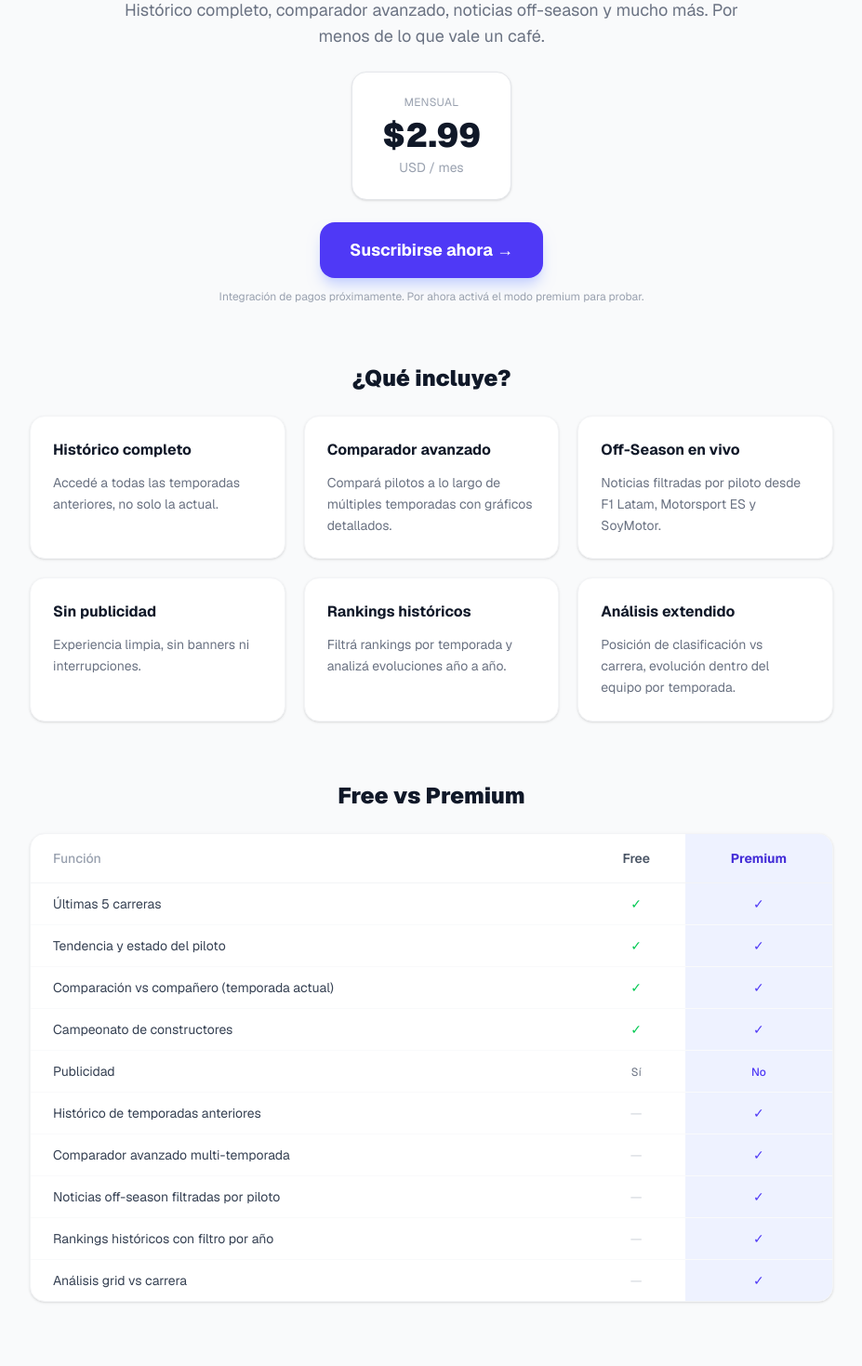
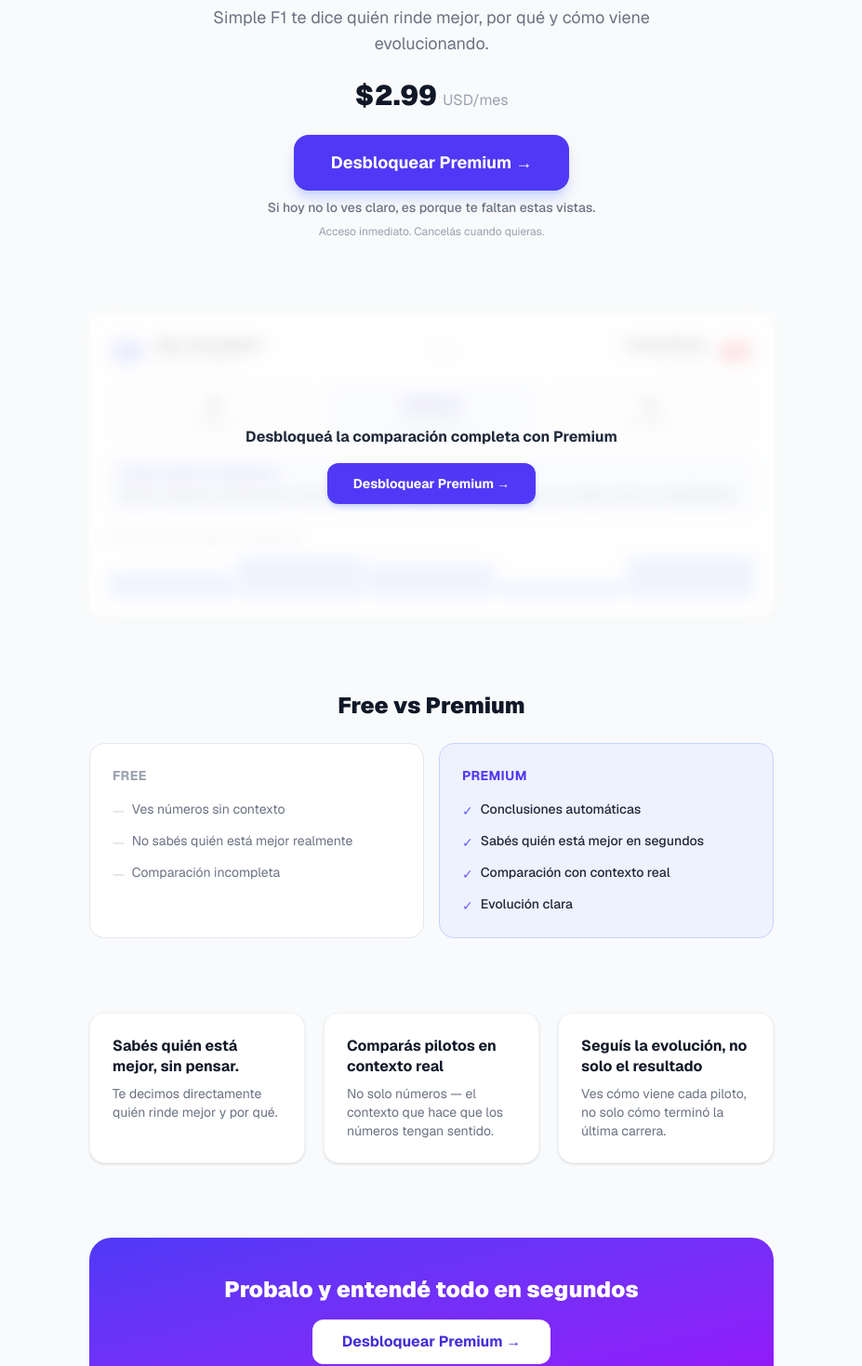
Before and after one commit to GomezAgustinAlca/simple-f1, a Next.js app: page /premium in a window 1280 px wide. Shown: the part 320-1789 px from the top of the page at 93% size, without its empty margins (176-1103 px from the left). Built offline with nearby package versions, Linux system fonts and the light colour scheme.

Commit message:
connect premium checkout link

```diff
--- a/src/app/premium/page.tsx
+++ b/src/app/premium/page.tsx
@@ -1,207 +1,190 @@
-"use client"
+const CHECKOUT_URL = "https://simplef1.lemonsqueezy.com/checkout/buy/a17d801a-9e92-4da7-9e2b-e314c6d30906"
 
-import { useAuth } from "@/contexts/AuthContext"
+const freeItems = [
+  "Ves números sin contexto",
+  "No sabés quién está mejor realmente",
+  "Comparación incompleta",
+]
 
-const features = [
+const premiumItems = [
+  "Conclusiones automáticas",
+  "Sabés quién está mejor en segundos",
+  "Comparación con contexto real",
+  "Evolución clara",
+]
+
+const benefits = [
   {
-    title: "Histórico completo",
-    desc: "Accedé a todas las temporadas anteriores, no solo la actual.",
+    title: "Sabés quién está mejor, sin pensar.",
+    desc: "Te decimos directamente quién rinde mejor y por qué.",
   },
   {
-    title: "Comparador avanzado",
-    desc: "Compará pilotos a lo largo de múltiples temporadas con gráficos detallados.",
+    title: "Comparás pilotos en contexto real",
+    desc: "No solo números — el contexto que hace que los números tengan sentido.",
   },
   {
-    title: "Off-Season en vivo",
-    desc: "Noticias filtradas por piloto desde F1 Latam, Motorsport ES y SoyMotor.",
-  },
-  {
-    title: "Sin publicidad",
-    desc: "Experiencia limpia, sin banners ni interrupciones.",
-  },
-  {
-    title: "Rankings históricos",
-    desc: "Filtrá rankings por temporada y analizá evoluciones año a año.",
-  },
-  {
-    title: "Análisis extendido",
-    desc: "Posición de clasificación vs carrera, evolución dentro del equipo por temporada.",
+    title: "Seguís la evolución, no solo el resultado",
+    desc: "Ves cómo viene cada piloto, no solo cómo terminó la última carrera.",
   },
 ]
 
-const faq = [
-  {
-    q: "¿Qué pasa si no hay carreras en este momento?",
-    a: "Todas las funciones premium están disponibles siempre. En off-season podés ver el histórico completo y las últimas noticias.",
-  },
-  {
-    q: "¿Puedo cancelar cuando quiera?",
-    a: "Sí, podés cancelar en cualquier momento sin penalidades.",
-  },
-  {
-    q: "¿La versión free sigue siendo útil?",
-    a: "Totalmente. La versión free te da acceso a las últimas 5 carreras, tendencia actual y comparación vs compañero de equipo.",
-  },
-  {
-    q: "¿Qué métodos de pago aceptan?",
-    a: "Tarjetas de crédito y débito internacionales vía Stripe. Pronto más opciones.",
-  },
-]
+function MockCompareBlock() {
+  return (
+    <div className="bg-white rounded-2xl border border-gray-100 shadow-sm p-5 space-y-4 pointer-events-none select-none">
+      <div className="flex items-center justify-between">
+        <div className="flex items-center gap-3">
+          <div className="w-10 h-10 rounded-full bg-indigo-100 flex items-center justify-center font-black text-indigo-600 text-sm">VER</div>
+          <div>
+            <p className="font-bold text-gray-900 text-sm">Max Verstappen</p>
+            <p className="text-xs text-gray-400">Red Bull Racing</p>
+          </div>
+        </div>
+        <div className="text-center">
+          <p className="text-xs text-gray-400 uppercase tracking-wide">vs</p>
+        </div>
+        <div className="flex items-center gap-3 flex-row-reverse">
+          <div className="w-10 h-10 rounded-full bg-red-100 flex items-center justify-center font-black text-red-600 text-sm">NOR</div>
+          <div className="text-right">
+            <p className="font-bold text-gray-900 text-sm">Lando Norris</p>
+            <p className="text-xs text-gray-400">McLaren</p>
+          </div>
+        </div>
+      </div>
+
+      <div className="grid grid-cols-3 gap-2 text-center text-sm">
+        <div className="bg-gray-50 rounded-xl p-3">
+          <p className="font-black text-gray-900">2</p>
+          <p className="text-xs text-gray-400">Podios</p>
+        </div>
+        <div className="bg-indigo-50 rounded-xl p-3">
+          <p className="font-black text-indigo-700 text-xs">Tendencia</p>
+          <p className="text-xs text-gray-500 mt-0.5">↑ En mejora</p>
+        </div>
+        <div className="bg-gray-50 rounded-xl p-3">
+          <p className="font-black text-gray-900">3</p>
+          <p className="text-xs text-gray-400">Podios</p>
+        </div>
+      </div>
+
+      <div className="bg-indigo-50 rounded-xl p-3 space-y-1">
+        <p className="text-xs font-bold text-indigo-600 uppercase tracking-wide">Conclusión automática</p>
+        <p className="text-sm text-gray-700">
+          Norris muestra una evolución más consistente en las últimas 5 carreras, con mejor ritmo en clasificación.
+        </p>
+      </div>
+
+      <div className="space-y-2">
+        <p className="text-xs text-gray-400 uppercase tracking-wide font-medium">Evolución últimas 5 carreras</p>
+        <div className="flex items-end gap-1 h-12">
+          {[3, 1, 2, 4, 1].map((pos, i) => (
+            <div key={i} className="flex-1 bg-indigo-200 rounded-sm" style={{ height: `${(6 - pos) * 18}%` }} />
+          ))}
+        </div>
+      </div>
+    </div>
+  )
+}
 
 export default function PremiumPage() {
-  const { isPremium, togglePremium } = useAuth()
+  return (
+    <div className="max-w-3xl mx-auto px-4 py-16 space-y-20">
 
-  return (
-    <div className="max-w-4xl mx-auto px-4 py-16 space-y-16">
-      {/* Hero */}
+      {/* 1. HERO */}
       <section className="text-center space-y-6">
-        <div className="inline-block bg-indigo-100 text-indigo-700 text-xs font-bold px-4 py-1.5 rounded-full uppercase tracking-wide">
-          Simple F1 Premium
+        <h1 className="text-4xl sm:text-5xl font-black text-gray-900 leading-tight">
+          Dejá de mirar tablas.{" "}
+          <span className="text-indigo-600">Entendé quién está mejor en segundos.</span>
+        </h1>
+        <p className="text-gray-500 text-lg max-w-xl mx-auto">
+          Simple F1 te dice quién rinde mejor, por qué y cómo viene evolucionando.
+        </p>
+        <p className="text-3xl font-black text-gray-900">
+          $2.99 <span className="text-base font-normal text-gray-400">USD/mes</span>
+        </p>
+        <div className="space-y-2">
+          <a
+            href={CHECKOUT_URL}
+            className="inline-block bg-indigo-600 hover:bg-indigo-700 text-white font-bold px-10 py-4 rounded-2xl text-lg transition-colors shadow-lg shadow-indigo-200"
+          >
+            Desbloquear Premium →
+          </a>
+          <p className="text-sm text-gray-500 font-medium">
+            Si hoy no lo ves claro, es porque te faltan estas vistas.
+          </p>
+          <p className="text-xs text-gray-400">Acceso inmediato. Cancelás cuando quieras.</p>
         </div>
-        <h1 className="text-4xl sm:text-5xl font-black text-gray-900 leading-tight">
-          Todo el análisis de F1
-          <br />
-          <span className="text-indigo-600">sin límites ni publicidad</span>
-        </h1>
-        <p className="text-gray-500 text-lg max-w-2xl mx-auto">
-          Histórico completo, comparador avanzado, noticias off-season y mucho más.
-          Por menos de lo que vale un café.
-        </p>
+      </section>
 
-        <div className="flex flex-col sm:flex-row items-center justify-center gap-4">
-          <div className="bg-white border border-gray-200 rounded-2xl px-8 py-6 text-center shadow-sm">
-            <p className="text-xs text-gray-400 uppercase tracking-wide mb-2">Mensual</p>
-            <p className="text-4xl font-black text-gray-900">$2.99</p>
-            <p className="text-gray-400 text-sm mt-1">USD / mes</p>
+      {/* 2. BLOQUE BLOQUEADO */}
+      <section className="relative">
+        <div className="blur-sm opacity-60">
+          <MockCompareBlock />
+        </div>
+        <div className="absolute inset-0 flex flex-col items-center justify-center bg-white/60 rounded-2xl backdrop-blur-[2px] gap-4">
+          <p className="text-base font-bold text-gray-800 text-center px-4">
+            Desbloqueá la comparación completa con Premium
+          </p>
+          <a
+            href={CHECKOUT_URL}
+            className="bg-indigo-600 hover:bg-indigo-700 text-white font-bold px-7 py-3 rounded-xl text-sm transition-colors shadow-md shadow-indigo-200"
+          >
+            Desbloquear Premium →
+          </a>
+        </div>
+      </section>
+
+      {/* 3. FREE vs PREMIUM */}
+      <section className="space-y-6">
+        <h2 className="text-2xl font-black text-gray-900 text-center">Free vs Premium</h2>
+        <div className="grid grid-cols-2 gap-4">
+          <div className="bg-white border border-gray-200 rounded-2xl p-6 space-y-4">
+            <p className="text-sm font-bold text-gray-400 uppercase tracking-wide">Free</p>
+            <ul className="space-y-3">
+              {freeItems.map((item) => (
+                <li key={item} className="flex items-start gap-2 text-gray-500 text-sm">
+                  <span className="mt-0.5 text-gray-300">—</span>
+                  {item}
+                </li>
+              ))}
+            </ul>
+          </div>
+          <div className="bg-indigo-50 border border-indigo-200 rounded-2xl p-6 space-y-4">
+            <p className="text-sm font-bold text-indigo-600 uppercase tracking-wide">Premium</p>
+            <ul className="space-y-3">
+              {premiumItems.map((item) => (
+                <li key={item} className="flex items-start gap-2 text-gray-800 text-sm font-medium">
+                  <span className="mt-0.5 text-indigo-500">✓</span>
+                  {item}
+                </li>
+              ))}
+            </ul>
           </div>
         </div>
-
-        {/* CTA */}
-        {isPremium ? (
-          <div className="space-y-3">
-            <div className="inline-flex items-center gap-2 bg-green-50 border border-green-200 text-green-700 px-6 py-3 rounded-2xl font-semibold">
-              Estás usando Simple F1 Premium
-            </div>
-            <p className="text-xs text-gray-400">
-              (Modo dev activo — hacé click en el toggle de la barra de navegación para cambiar)
-            </p>
-          </div>
-        ) : (
-          <div className="space-y-3">
-            <button
-              onClick={togglePremium}
-              className="bg-indigo-600 hover:bg-indigo-700 text-white font-bold px-8 py-4 rounded-2xl text-lg transition-colors shadow-lg shadow-indigo-200"
-            >
-              Suscribirse ahora →
-            </button>
-            <p className="text-xs text-gray-400">
-              Integración de pagos próximamente. Por ahora activá el modo premium para probar.
-            </p>
-          </div>
-        )}
       </section>
 
-      {/* Features grid */}
+      {/* 4. BENEFICIOS */}
       <section className="space-y-6">
-        <h2 className="text-2xl font-black text-gray-900 text-center">¿Qué incluye?</h2>
-        <div className="grid grid-cols-1 sm:grid-cols-2 lg:grid-cols-3 gap-5">
-          {features.map((f) => (
-            <div
-              key={f.title}
-              className="bg-white border border-gray-100 rounded-2xl p-6 shadow-sm space-y-3"
-            >
-              <h3 className="font-bold text-gray-900">{f.title}</h3>
-              <p className="text-sm text-gray-500 leading-relaxed">{f.desc}</p>
+        <div className="grid grid-cols-1 sm:grid-cols-3 gap-5">
+          {benefits.map((b) => (
+            <div key={b.title} className="bg-white border border-gray-100 rounded-2xl p-6 space-y-2 shadow-sm">
+              <p className="font-bold text-gray-900 leading-snug">{b.title}</p>
+              <p className="text-sm text-gray-500">{b.desc}</p>
             </div>
           ))}
         </div>
       </section>
 
-      {/* Comparison */}
-      <section className="space-y-6">
-        <h2 className="text-2xl font-black text-gray-900 text-center">Free vs Premium</h2>
-        <div className="bg-white rounded-2xl border border-gray-100 shadow-sm overflow-hidden">
-          <table className="w-full text-sm">
-            <thead>
-              <tr className="border-b border-gray-100">
-                <th className="py-4 px-6 text-left text-gray-400 font-medium">Función</th>
-                <th className="py-4 px-4 text-center text-gray-600 font-semibold">Free</th>
-                <th className="py-4 px-4 text-center text-indigo-700 font-bold bg-indigo-50">
-                  Premium
-                </th>
-              </tr>
-            </thead>
-            <tbody className="divide-y divide-gray-50">
-              {[
-                ["Últimas 5 carreras", true, true],
-                ["Tendencia y estado del piloto", true, true],
-                ["Comparación vs compañero (temporada actual)", true, true],
-                ["Campeonato de constructores", true, true],
-                ["Publicidad", "Sí", "No"],
-                ["Histórico de temporadas anteriores", false, true],
-                ["Comparador avanzado multi-temporada", false, true],
-                ["Noticias off-season filtradas por piloto", false, true],
-                ["Rankings históricos con filtro por año", false, true],
-                ["Análisis grid vs carrera", false, true],
-              ].map(([feat, free, premium]) => (
-                <tr key={String(feat)}>
-                  <td className="py-3 px-6 text-gray-700">{feat}</td>
-                  <td className="py-3 px-4 text-center">
-                    {free === true ? (
-                      <span className="text-green-500">✓</span>
-                    ) : free === false ? (
-                      <span className="text-gray-300">—</span>
-                    ) : (
-                      <span className="text-gray-500 text-xs">{free}</span>
-                    )}
-                  </td>
-                  <td className="py-3 px-4 text-center bg-indigo-50">
-                    {premium === true ? (
-                      <span className="text-indigo-600">✓</span>
-                    ) : premium === false ? (
-                      <span className="text-gray-300">—</span>
-                    ) : (
-                      <span className="text-indigo-600 text-xs font-medium">{premium}</span>
-                    )}
-                  </td>
-                </tr>
-              ))}
-            </tbody>
-          </table>
-        </div>
+      {/* 5. CTA FINAL */}
+      <section className="text-center space-y-4 bg-gradient-to-br from-indigo-600 to-purple-600 rounded-3xl p-10 text-white">
+        <h2 className="text-2xl font-black">Probalo y entendé todo en segundos</h2>
+        <a
+          href={CHECKOUT_URL}
+          className="inline-block bg-white text-indigo-700 font-bold px-8 py-3 rounded-xl hover:bg-indigo-50 transition-colors"
+        >
+          Desbloquear Premium →
+        </a>
       </section>
 
-      {/* FAQ */}
-      <section className="space-y-6">
-        <h2 className="text-2xl font-black text-gray-900 text-center">Preguntas frecuentes</h2>
-        <div className="space-y-4">
-          {faq.map(({ q, a }) => (
-            <div key={q} className="bg-white border border-gray-100 rounded-2xl p-6 space-y-2">
-              <p className="font-semibold text-gray-900">{q}</p>
-              <p className="text-gray-500 text-sm leading-relaxed">{a}</p>
-            </div>
-          ))}
-        </div>
-      </section>
-
-      {/* Bottom CTA */}
-      <section className="text-center space-y-4 bg-gradient-to-br from-indigo-600 to-purple-600 rounded-3xl p-10 text-white">
-        <h2 className="text-2xl font-black">Listo para ver más?</h2>
-        <p className="text-indigo-100">
-          Probá Simple F1 Premium y entendé la Fórmula 1 como nunca antes.
-        </p>
-        {!isPremium && (
-          <button
-            onClick={togglePremium}
-            className="bg-white text-indigo-700 font-bold px-8 py-3 rounded-xl hover:bg-indigo-50 transition-colors"
-          >
-            Activar Premium (dev) →
-          </button>
-        )}
-        {isPremium && (
-          <p className="text-indigo-200 text-sm">Premium activo en modo dev</p>
-        )}
-      </section>
     </div>
   )
 }
```
